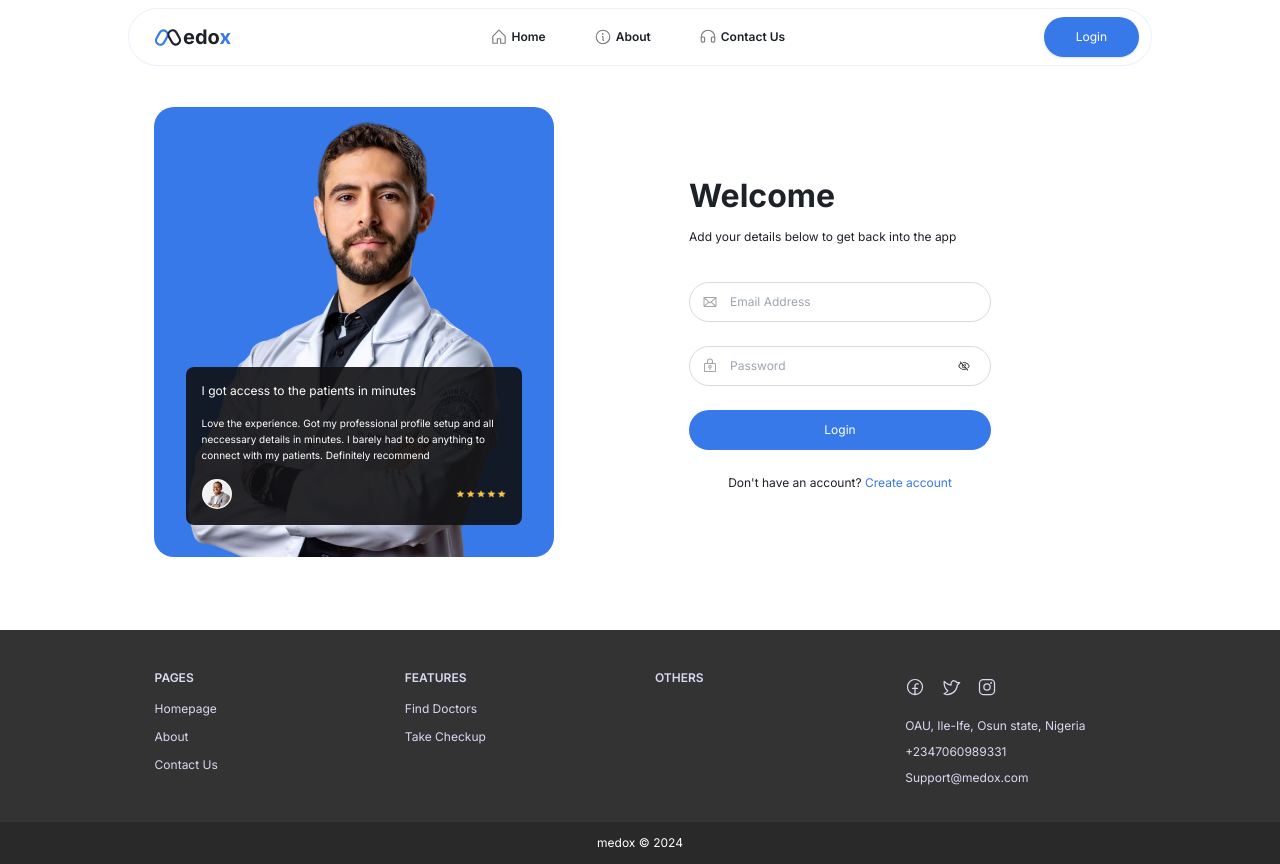
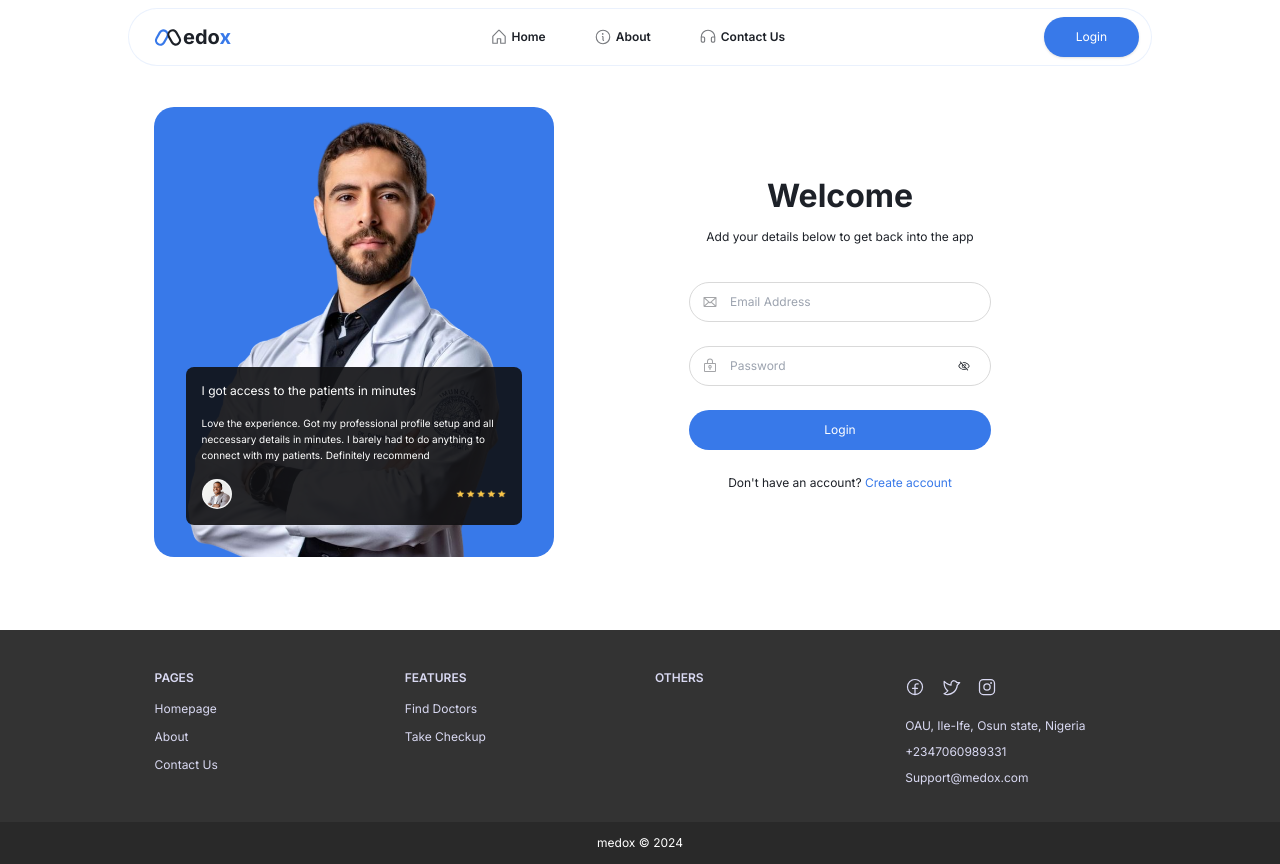
Before and after one commit to abel-otegbola/Medox, a Next.js app: page /login in a window 1280 px wide. Built offline with nearby package versions, Linux system fonts and the light colour scheme; no server answers.

Commit message:
feat: add nextjs-toploader package

```diff
--- a/package.json
+++ b/package.json
@@ -16,6 +16,7 @@
     "formik": "^2.4.6",
     "google-map-react": "^2.2.1",
     "next": "14.2.8",
+    "nextjs-toploader": "^3.6.15",
     "react": "^18",
     "react-chartjs-2": "^5.2.0",
     "react-dom": "^18",
--- a/src/app/layout.tsx
+++ b/src/app/layout.tsx
@@ -4,6 +4,7 @@ import "./globals.css";
 import AuthProvider from "@/context/useAuth";
 import Footer from "@/components/footer/footer";
 import CheckDashboard from "@/components/header/checkHeader";
+import NextTopLoader from "nextjs-toploader";
 
 const inter = Inter({ subsets: ["latin"] });
 
@@ -22,6 +23,7 @@ export default function RootLayout({
     <html lang="en">
         <body className={inter.className + " text-[12px] text-secondary dark:bg-dark dark:text-gray"}>
           <AuthProvider>
+            <NextTopLoader />
               <CheckDashboard />
               {children}
               <Footer />
--- a/src/app/login/page.tsx
+++ b/src/app/login/page.tsx
@@ -48,9 +48,9 @@ export default function Loginpage() {
                             isSubmitting,
                         }) => (
 
-                            <form onSubmit={handleSubmit} className="flex flex-col gap-6 p-[10%] border md:border-transparent border-primary/[0.1]">
+                            <form onSubmit={handleSubmit} className="flex flex-col items-center gap-6 p-[10%] border md:border-transparent border-primary/[0.1]">
                                 <div>
-                                    <h1 className="font-bold text-[32px]">Welcome</h1>
+                                    <h1 className="font-bold text-[32px] text-center">Welcome</h1>
                                     <p className="mt-2 mb-3">Add your details below to get back into the app</p>
                                 </div>
 
--- a/src/app/register/page.tsx
+++ b/src/app/register/page.tsx
@@ -56,11 +56,11 @@ export default function Register() {
                             isSubmitting,
                             /* and other goodies */
                         }) => (
-                            <form className="flex flex-col gap-5 p-[10%] border md:border-transparent border-primary/[0.1]" onSubmit={handleSubmit}>
+                            <form className="flex flex-col items-center gap-5 p-[10%] border md:border-transparent border-primary/[0.1]" onSubmit={handleSubmit}>
 
                                 <div>
-                                    <h1 className="text-[32px] font-bold">Create Account</h1>
-                                    <p className="mt-2 mb-3">All information provided are secured.</p>
+                                    <h1 className="text-[32px] font-bold text-center">Create Account</h1>
+                                    <p className="mt-2 mb-3 text-center">All of your supplied information provided is secured.</p>
                                 </div>
 
                                 <Dropdown name="accountType" className="rounded-full" placeholder="Select type of account" value={data?.role} onChange={(value) => setData({ ...data, role: value })} error=""
--- a/src/components/button/button.tsx
+++ b/src/components/button/button.tsx
@@ -1,5 +1,5 @@
 'use client'
-import { useRouter } from "next/navigation";
+import { useRouter } from "nextjs-toploader/app";
 import { ReactNode, ButtonHTMLAttributes } from "react";
 
 interface buttonProps extends ButtonHTMLAttributes<HTMLButtonElement> {
--- a/src/context/useAuth.tsx
+++ b/src/context/useAuth.tsx
@@ -4,7 +4,7 @@ import { app } from "../firebase/firebase";
 import { createUserWithEmailAndPassword, getAuth, onAuthStateChanged, signInWithEmailAndPassword, signOut, User } from "firebase/auth";
 import { createContext, ReactNode, useEffect, useState } from 'react';
 import { Toaster, toast } from "react-hot-toast";
-import { useRouter } from "next/navigation";
+import { useRouter } from "nextjs-toploader/app";
 
 type values = {
     user: User;
```
Also changed, not shown: 1 other file (tests, documents, lock files or other folders).
